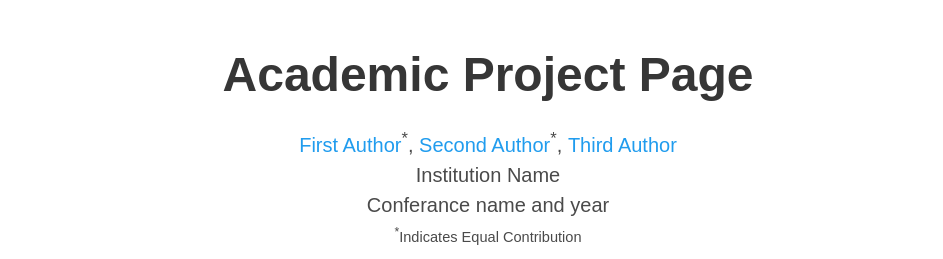
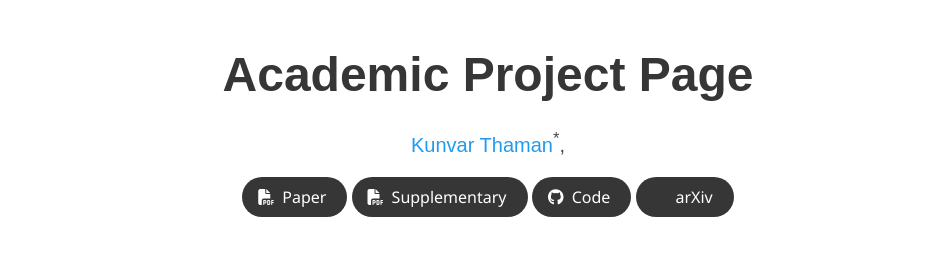
Before and after one commit to firstuserhere/gpt4Vadvanced, a plain HTML site: page index.html in a window 1280 px wide. Shown: the top 259 px of the page, without its empty margins (152-1095 px from the left). Drawn offline with nearby package versions, Linux system fonts and the light colour scheme; some icons are missing; a web font is replaced by a local one.

Commit message:
adit title

```diff
--- a/index.html
+++ b/index.html
@@ -24,7 +24,7 @@
   <meta name="viewport" content="width=device-width, initial-scale=1">
 
 
-  <title>Academic Project Page</title>
+  <title>GPT-4 Vision performance on JEE Advanced 2023</title>
   <link rel="icon" type="image/x-icon" href="static/images/favicon.ico">
   <link href="https://fonts.googleapis.com/css?family=Google+Sans|Noto+Sans|Castoro"
   rel="stylesheet">
@@ -56,17 +56,8 @@
             <div class="is-size-5 publication-authors">
               <!-- Paper authors -->
               <span class="author-block">
-                <a href="FIRST AUTHOR PERSONAL LINK" target="_blank">First Author</a><sup>*</sup>,</span>
-                <span class="author-block">
-                  <a href="SECOND AUTHOR PERSONAL LINK" target="_blank">Second Author</a><sup>*</sup>,</span>
-                  <span class="author-block">
-                    <a href="THIRD AUTHOR PERSONAL LINK" target="_blank">Third Author</a>
+                <a href="FIRST AUTHOR PERSONAL LINK" target="_blank">Kunvar Thaman</a><sup>*</sup>,</span>
                   </span>
-                  </div>
-
-                  <div class="is-size-5 publication-authors">
-                    <span class="author-block">Institution Name<br>Conferance name and year</span>
-                    <span class="eql-cntrb"><small><br><sup>*</sup>Indicates Equal Contribution</small></span>
                   </div>
 
                   <div class="column has-text-centered">
```
